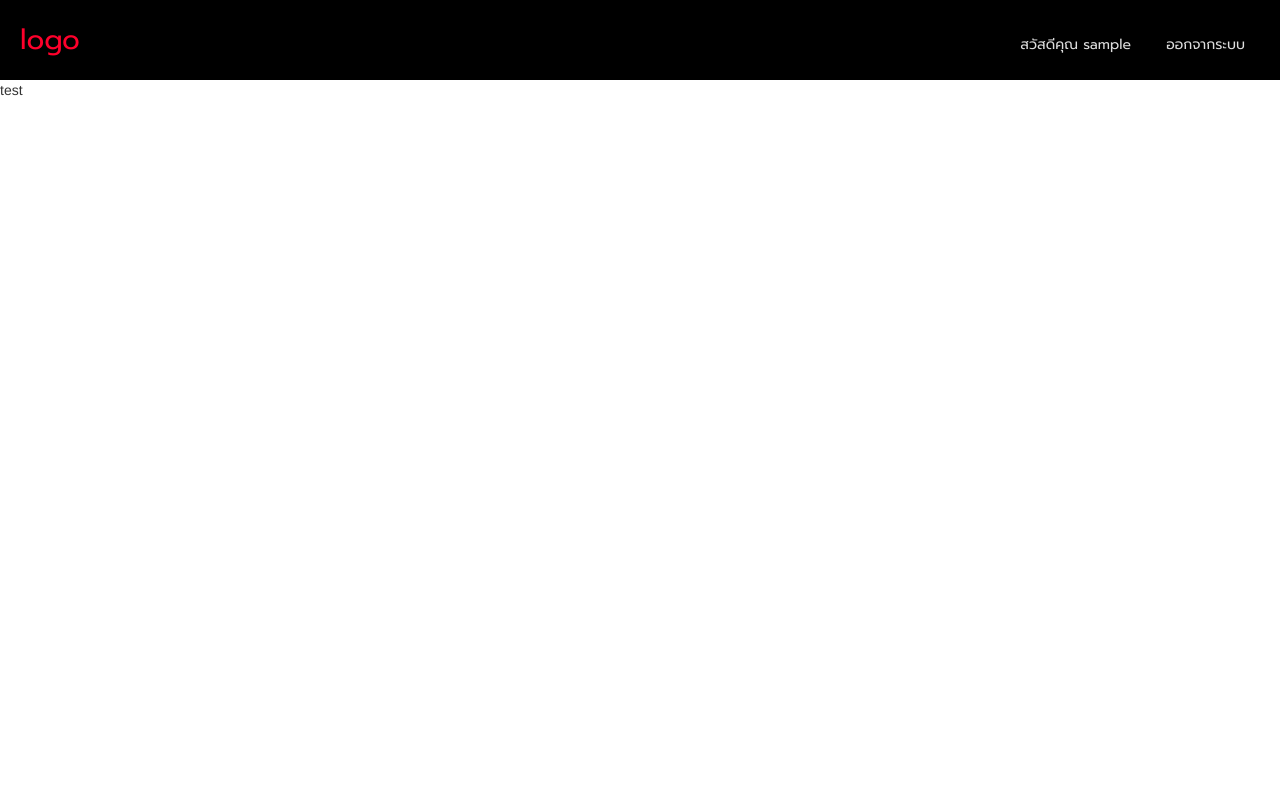
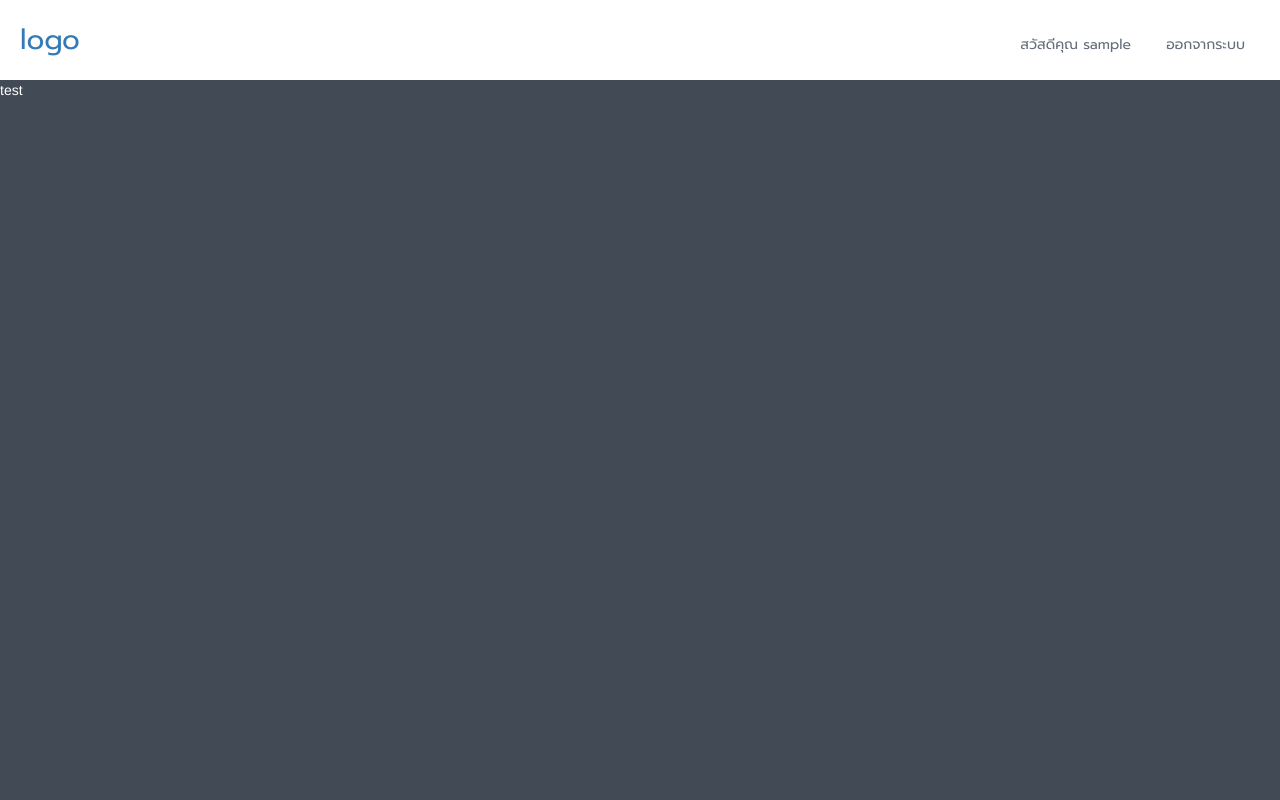
Before and after one commit to Sakchai-Limtsooknirun/EventHubs, a PHP site: page /index.php in a window 1280 px wide. Run offline with PHP 8.4, Linux system fonts and the light colour scheme; the visitor is signed in with stand-in values (Sample User, id 1); data that the repository does not hold is empty.

Commit message:
เปลี่ยนฐานข้อมูล
เปลี่ยนฐานข้อมูล ปรับสี Header

```diff
--- a/connection.php
+++ b/connection.php
@@ -1,9 +1,9 @@
 <?php
 //$con= mysqli_connect("localhost","admin","jay23513","mydatabase") or die("Error: " . mysqli_error($con));
-$mysql_server = "sql12.freesqldatabase.com";
-$mysql_user = "sql12221791";
-$mysql_password = "kttagxITs8";
-$mysql_db = "sql12221791";
+$mysql_server = "csku.science";
+$mysql_user = "spppaper_pjmt";
+$mysql_password = "0fFBvKgv";
+$mysql_db = "spppaper_pjmt";
 $con = new mysqli($mysql_server, $mysql_user, $mysql_password, $mysql_db);
 if ($con->connect_errno) {
 	printf("Connection failed: %s \n", $con->connect_error);
--- a/header.php
+++ b/header.php
@@ -3,7 +3,7 @@
 session_start();
 include 'connection.php';
 if ($_SESSION["Username"] == ""){
-	  $header_menu = "		<a href'form_login.ph'>เข้าสู่ระบบ</a>
+	  $header_menu = "		<a href='form_login.php'>เข้าสู่ระบบ</a>
 		<a href='Register.html'>ลงทะเบียนฟรี</a>";
 
 }else{
@@ -22,8 +22,12 @@ if ($_SESSION["Username"] == ""){
 <script src="https://maxcdn.bootstrapcdn.com/bootstrap/3.3.6/js/bootstrap.min.js" integrity="sha384-0mSbJDEHialfmuBBQP6A4Qrprq5OVfW37PRR3j5ELqxss1yVqOtnepnHVP9aJ7xS" crossorigin="anonymous"></script>
 
 <style type="text/css">
+body{
+	background-color: #424A55;
+	color : white;
+}
 .header{
-	background-color: black;
+	background-color: white;
 	color : white;
 	padding: 20px;
 	margin:0px auto;
@@ -36,7 +40,7 @@ if ($_SESSION["Username"] == ""){
 .header_logo{
 	font-size: 2em;
 	display: inline;
-	color: #FF002B;
+	color: #4483DF;
 }
 .header_menu{
 	display: inline;
@@ -46,20 +50,27 @@ if ($_SESSION["Username"] == ""){
     width: auto;
     padding-top: 15px;
 }
-.header a{
-	color: #dddddd;
+.header_menu a{
+	color: #646D79;
 	text-decoration: none;
 	padding: 0px 15px;
 	transition: 0.25s;
 }
-.header a:hover{
-	color: #FF002B;
-	border-bottom: 2px solid #FF002B;
+.header_menu a:hover{
+	color: #4483DF;
+	border-bottom: 2px solid #4483DF;
+}
+.header_menu p{
+	display: inline;
+	color: #646D79;
+	text-decoration: none;
+	padding: 0px 15px;
+	transition: 0.25s;
 }
 
 </style>
 <div class='header'>
-	<div class='header_logo'>logo</div>
+	<div class='header_logo'><a href="index.php">logo</a></div>
 	<div class='header_menu'>
 		<? echo$header_menu;?>
 	</div>
```
